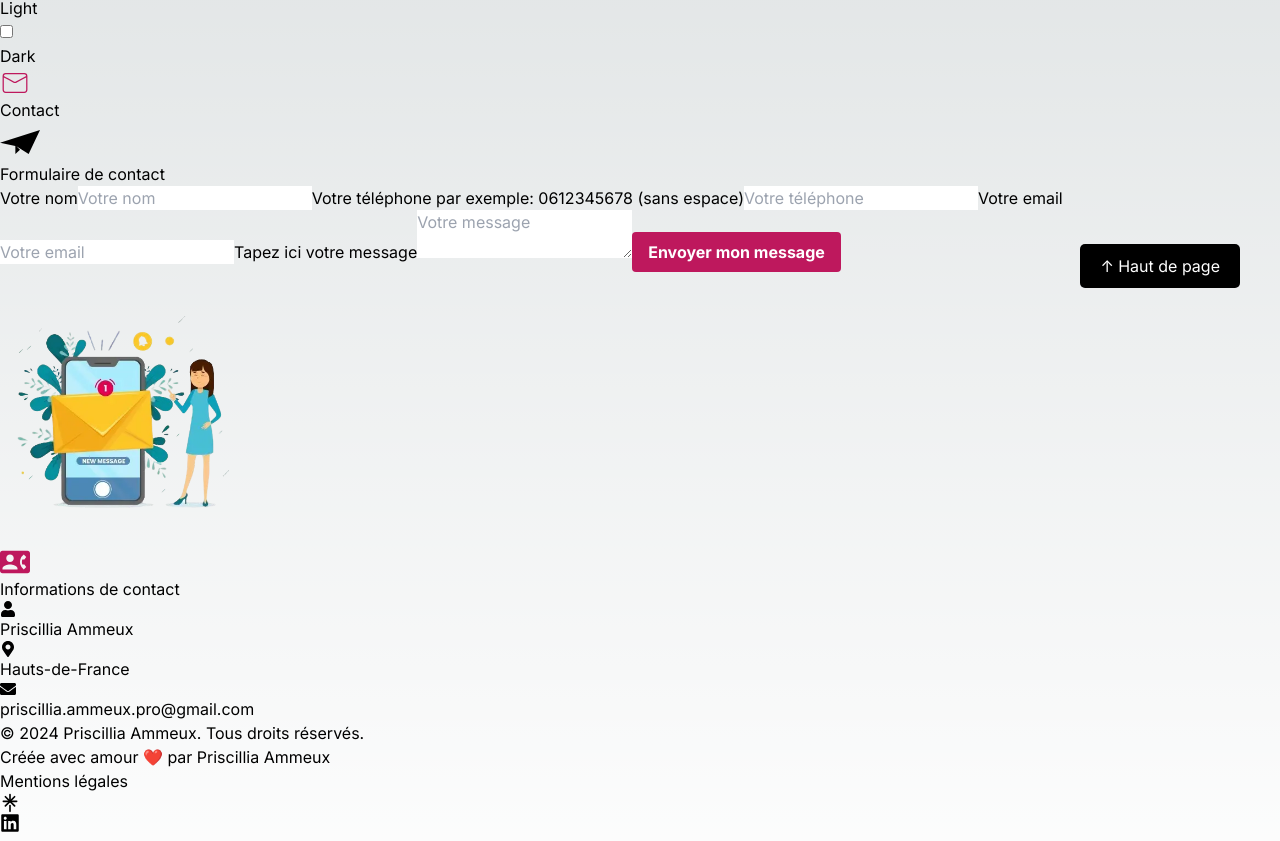
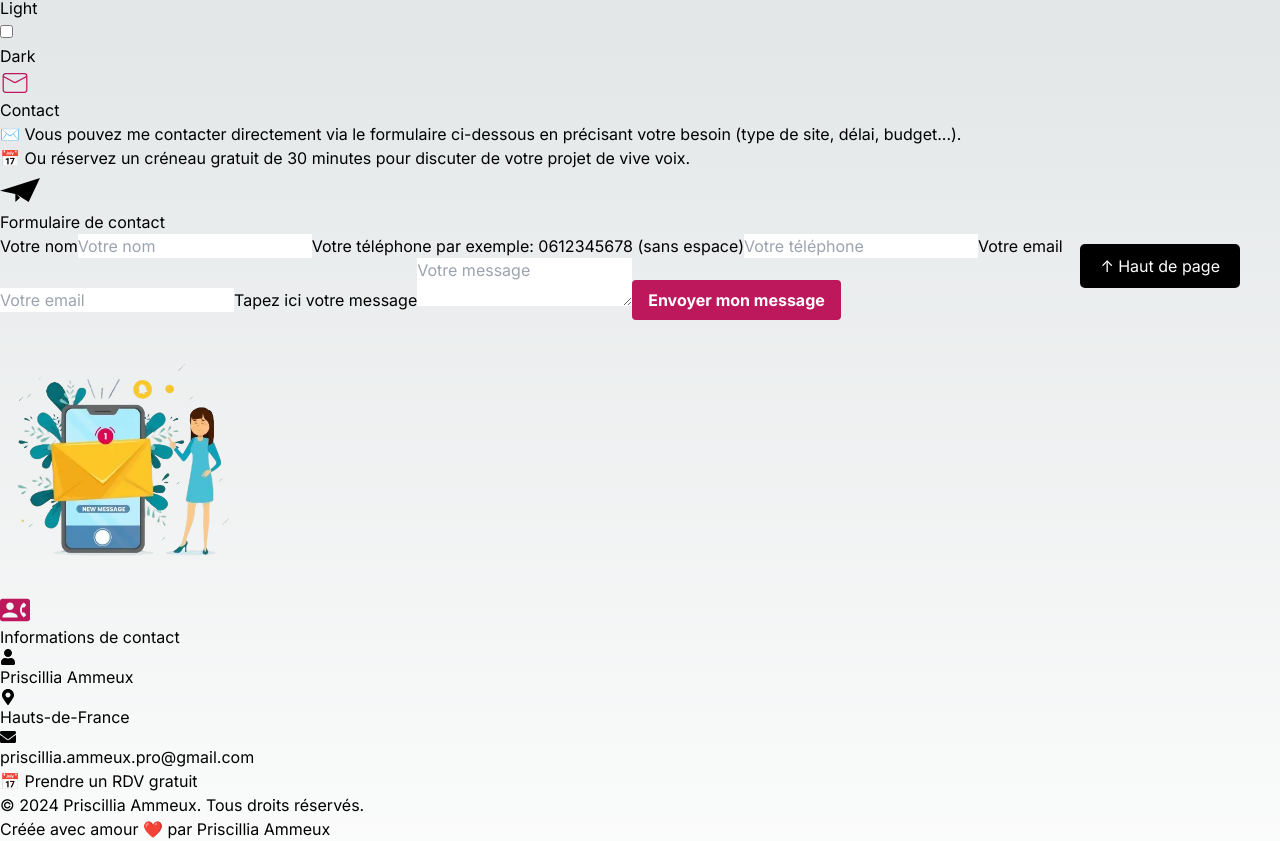
Before and after one commit to PriscilliaAmmeux/my_portfolio, a Next.js app: page /contact in a window 1280 px wide. Shown: the part 472-1313 px from the top of the page. Built offline with nearby package versions, Linux system fonts and the light colour scheme; a web font is replaced by a local one.

Commit message:
add TCA button contact and take a appointment

```diff
--- a/src/app/contact/page.tsx
+++ b/src/app/contact/page.tsx
@@ -15,6 +15,17 @@ export default function Contact() {
     <Layout>
       <section className="pt-4 sm:px-24">
         <Title text="Contact" icon={CiMail} />
+        <div className="mb-8 text-justify max-w-3xl mx-auto px-4 text-base text-gray-700">
+          <p className="mb-2">
+            ✉️ Vous pouvez me contacter directement via le formulaire ci-dessous
+            en précisant votre besoin (type de site, délai, budget...).
+          </p>
+          <p>
+            📅 Ou réservez un créneau gratuit de 30 minutes pour discuter de
+            votre projet de vive voix.
+          </p>
+        </div>
+
         <div className="grid md:grid-cols-9 items-center justify-center mx-auto w-full md:w-3/4">
           <Form className="md:col-span-5" />
           <div className="md:col-span-1"></div>
@@ -30,6 +41,16 @@ export default function Contact() {
           </div>
         </div>
       </section>
+
+      <section className="flex justify-center items-center mt-10">
+        <a
+          href="https://calendly.com/priscillia-ammeux-pro/30min"
+          target="_blank"
+          rel="noopener noreferrer"
+          className="flex w-64 justify-center items-center px-4 py-2 bg-pink-700 text-white rounded-lg hover:bg-pink-800 transition">
+          📅 Prendre un RDV gratuit
+        </a>
+      </section>
     </Layout>
   );
 }
```
Also changed, not shown: src/app/ui/about/about.tsx (+8 -0 lines).
